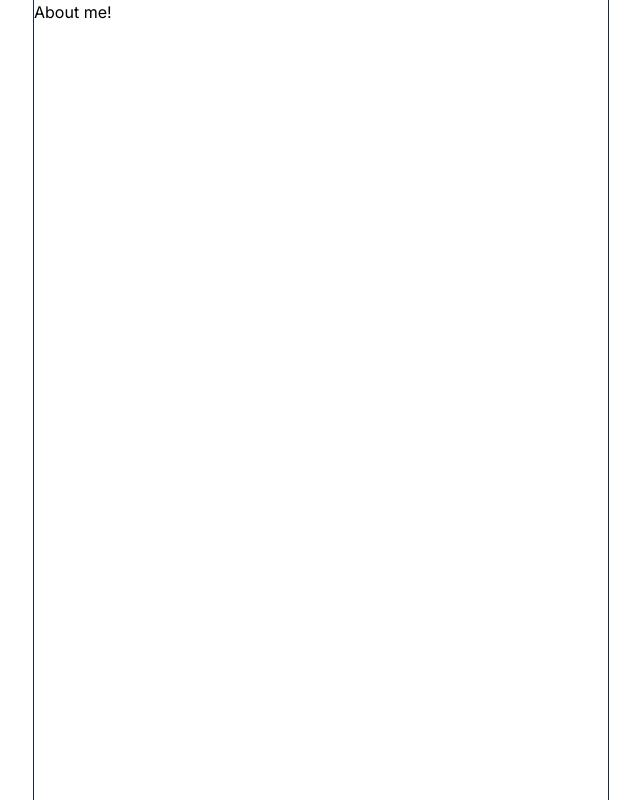
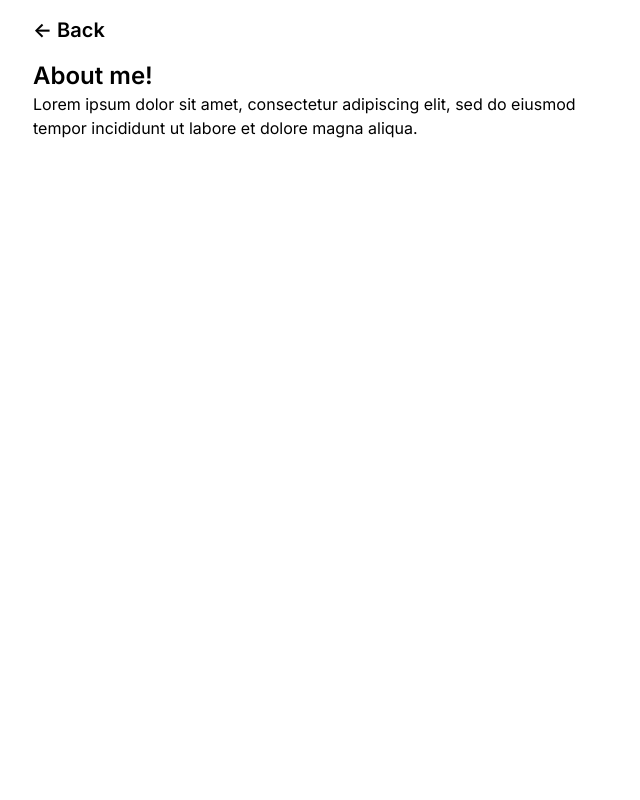
Before and after one commit to jpseawell/personal-site, a Next.js app: page /about in a window 1280 px wide. Shown: the whole page, without its empty margins (319-959 px from the left). Built offline with nearby package versions, Linux system fonts and the light colour scheme.

Commit message:
feat: add layouts for backpages

```diff
--- /dev/null
+++ b/app/(backpage)/about/page.tsx
@@ -0,0 +1,17 @@
+import { Metadata } from "next";
+
+export const metadata: Metadata = {
+  title: "About",
+};
+
+export default function AboutPage() {
+  return (
+    <section>
+      <h1 className="text-2xl font-semibold">About me!</h1>
+      <p>
+        Lorem ipsum dolor sit amet, consectetur adipiscing elit, sed do eiusmod
+        tempor incididunt ut labore et dolore magna aliqua.{" "}
+      </p>
+    </section>
+  );
+}
--- /dev/null
+++ b/app/(backpage)/layout.tsx
@@ -0,0 +1,16 @@
+import { BackButton } from "@/components/BackButton";
+
+export default function BackPageLayout({
+  children,
+}: {
+  children: React.ReactNode;
+}) {
+  return (
+    <main className="flex min-h-screen flex-col w-1/2 max-w-xl m-auto">
+      <div className="py-4">
+        <BackButton />
+      </div>
+      {children}
+    </main>
+  );
+}
--- /dev/null
+++ b/app/(backpage)/resume/page.tsx
@@ -0,0 +1,9 @@
+import { Metadata } from "next";
+
+export const metadata: Metadata = {
+  title: "Resumé",
+};
+
+export default function ResumePage() {
+  return <section>Here's my resumé</section>;
+}
--- a/app/about/page.tsx
+++ /dev/null
@@ -1,7 +0,0 @@
-export default function AboutPage() {
-  return (
-    <main className="flex min-h-screen flex-col w-1/2 max-w-xl m-auto border border-y-0 border-slate-800">
-      About me!
-    </main>
-  );
-}
--- a/app/layout.tsx
+++ b/app/layout.tsx
@@ -1,22 +1,25 @@
-import './globals.css'
-import type { Metadata } from 'next'
-import { Inter } from 'next/font/google'
+import "./globals.css";
+import type { Metadata } from "next";
+import { Inter } from "next/font/google";
 
-const inter = Inter({ subsets: ['latin'] })
+const inter = Inter({ subsets: ["latin"] });
 
 export const metadata: Metadata = {
-  title: 'Welcome | JustinSeawell.com',
-  description: 'Content posted by the software engineer Justin Seawell.',
-}
+  title: {
+    template: "%s | JustinSeawell.com",
+    default: "JustinSeawell.com",
+  },
+  description: "Content posted by the software engineer Justin Seawell.",
+};
 
 export default function RootLayout({
   children,
 }: {
-  children: React.ReactNode
+  children: React.ReactNode;
 }) {
   return (
     <html lang="en">
       <body className={inter.className}>{children}</body>
     </html>
-  )
+  );
 }
--- a/app/page.tsx
+++ b/app/page.tsx
@@ -2,6 +2,11 @@ import { Bio } from "@/components/Bio";
 import { Feed } from "@/components/Feed";
 import { Header } from "@/components/Header";
 import { posts } from "@/data/posts";
+import { Metadata } from "next";
+
+export const metadata: Metadata = {
+  title: "Welcome | JustinSeawell.com",
+};
 
 export default function HomePage() {
   return (
--- /dev/null
+++ b/app/posts/[id]/layout.tsx
@@ -0,0 +1,16 @@
+import { BackButton } from "@/components/BackButton";
+
+export default function PostsPageLayout({
+  children,
+}: {
+  children: React.ReactNode;
+}) {
+  return (
+    <main className="flex min-h-screen flex-col w-1/2 max-w-xl m-auto border border-y-0 border-slate-800">
+      <div className="p-4">
+        <BackButton />
+      </div>
+      {children}
+    </main>
+  );
+}
--- a/app/posts/[id]/page.tsx
+++ b/app/posts/[id]/page.tsx
@@ -1,28 +1,18 @@
-"use client";
 import { Post } from "@/components/Post";
 import { posts } from "@/data/posts";
-import { useRouter } from "next/navigation";
+import { Metadata } from "next";
 
 interface PostPageProps {
   params: { id: number };
 }
 
+export const metadata: Metadata = {
+  title: "Justin's Post",
+};
+
 export default function PostPage({ params }: PostPageProps) {
   const post = posts.find((post) => post.id == params.id);
-  const router = useRouter();
-
-  const handleClick = () => router.back();
-
-  return (
-    <main className="flex min-h-screen flex-col w-1/2 max-w-xl m-auto border border-y-0 border-slate-800">
-      <div className="p-4">
-        <button onClick={handleClick} className="text-xl font-semibold">
-          {"<- Back"}
-        </button>
-      </div>
-      {post && <Post post={post} />}
-    </main>
-  );
+  return <section>{post && <Post post={post} />}</section>;
 }
 
 export async function generateStaticParams() {
--- a/app/resume/page.tsx
+++ /dev/null
@@ -1,7 +0,0 @@
-export default function ResumePage() {
-  return (
-    <main className="flex min-h-screen flex-col w-1/2 max-w-xl m-auto border border-y-0 border-slate-800">
-      Here's my resumé
-    </main>
-  );
-}
--- /dev/null
+++ b/components/BackButton.tsx
@@ -0,0 +1,12 @@
+"use client";
+import { FC } from "react";
+import { useRouter } from "next/navigation";
+
+export const BackButton: FC = () => {
+  const router = useRouter();
+  return (
+    <button onClick={() => router.back()} className="text-xl font-semibold">
+      {"<- Back"}
+    </button>
+  );
+};
--- a/components/Feed.tsx
+++ b/components/Feed.tsx
@@ -14,7 +14,9 @@ export const Feed: FC<FeedProps> = ({ posts }) => {
       </div>
       <div>
         {posts.map((post) => (
-          <Post post={post} key={post.id} />
+          <a key={post.id} href={`posts/${post.id}`}>
+            <Post post={post} />
+          </a>
         ))}
       </div>
     </>
--- a/components/Post.tsx
+++ b/components/Post.tsx
@@ -17,12 +17,9 @@ export const Post: FC<PostProps> = ({ post }) => {
   };
 
   return (
-    <a href={`posts/${post.id}`}>
     <div className="border-b border-slate-800 border-dashed p-4">
       {post.pinned && (
-          <p className="text-sm mb-2 font-semibold text-slate-500">
-            Pinned Post
-          </p>
+        <p className="text-sm mb-2 font-semibold text-slate-500">Pinned Post</p>
       )}
       <p className="mb-2">
         <span className="font-semibold">Justin Seawell 👨🏻‍🏭</span>
@@ -38,6 +35,5 @@ export const Post: FC<PostProps> = ({ post }) => {
         }}
       />
     </div>
-    </a>
   );
 };
```
Lines whose indentation alone changed are shown as unchanged.
